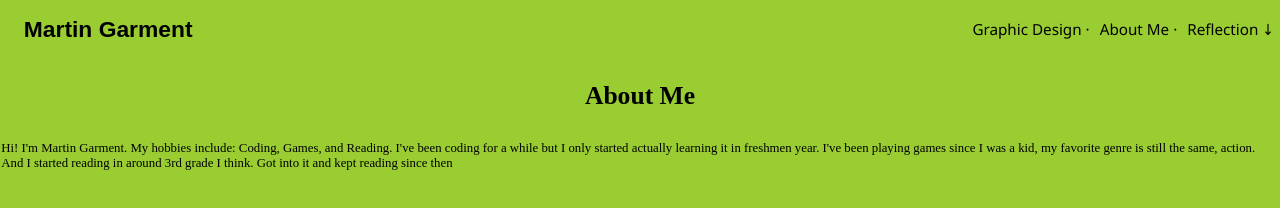
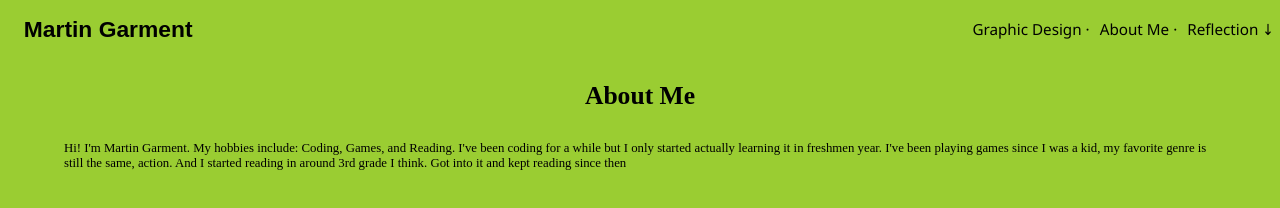
Before and after one commit to ArchLuru/staples-portfolio2, a plain HTML site: page index.html in a window 1280 px wide. Both pictures are taken after a click on the element "About Me ·". Shown: the top 208 px of the page. Drawn offline with Linux system fonts and the light colour scheme.

Commit message:
Update main.css

```diff
--- a/main.css
+++ b/main.css
@@ -64,8 +64,8 @@ h2 {
     display: flex;
     flex-flow: column nowrap;
     height: 5000px;
-    padding-left: 0.1vw;
-    padding-right: 0.1vw;
+    padding-left: 5vw;
+    padding-right: 5vw;
     justify-content: flex-start;
     align-items: center;
     padding-top: 5%;
```
